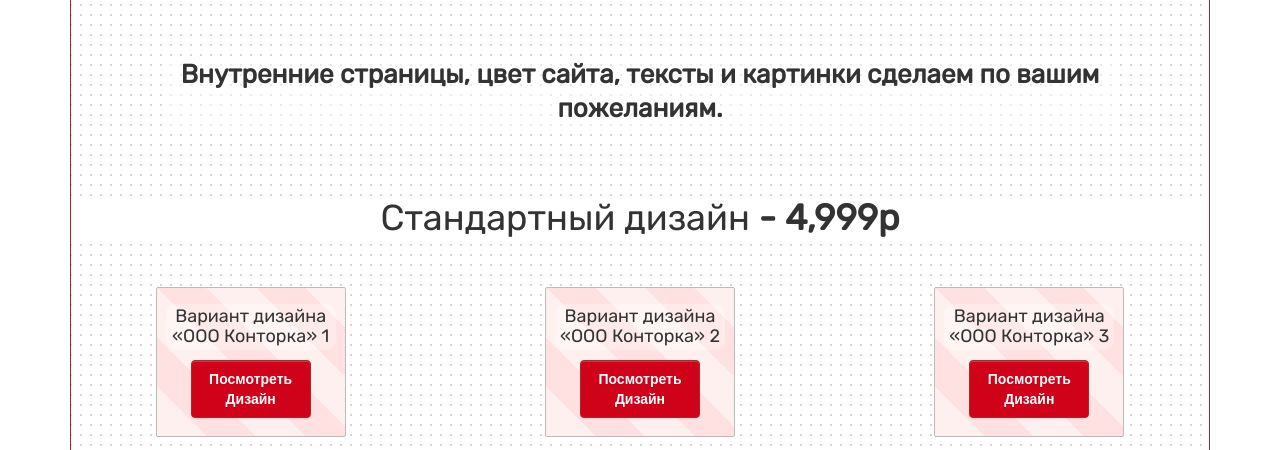
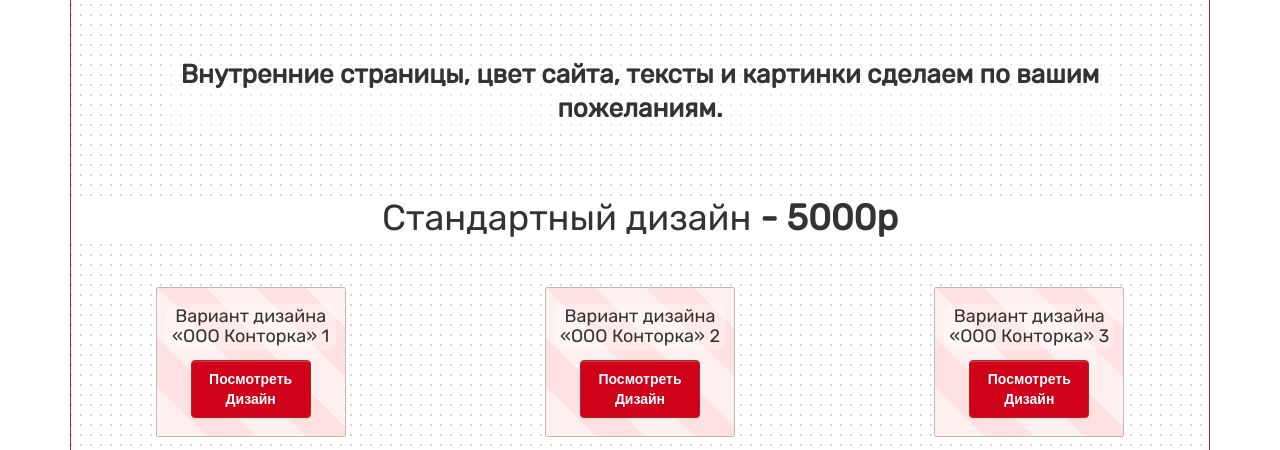
Before and after one commit to luisciphere/The-Shablones, a PHP site: page / in a window 1280 px wide. Shown: the part 694-1144 px from the top of the page. Run offline with PHP 8.4, Linux system fonts and the light colour scheme.

Commit message:
changed price

```diff
--- a/index.php
+++ b/index.php
@@ -85,7 +85,7 @@ include 'config.php';
             </div>
           </div>
 
-          <h1><span>Стандартный дизайн</span> - 4,999р</h1>
+          <h1><span>Стандартный дизайн</span> - 5000р</h1>
             <div class="variation_items">
               <div class="row">
                 <div class="col-md-4 col-sm-6 col-xs-6">
```
